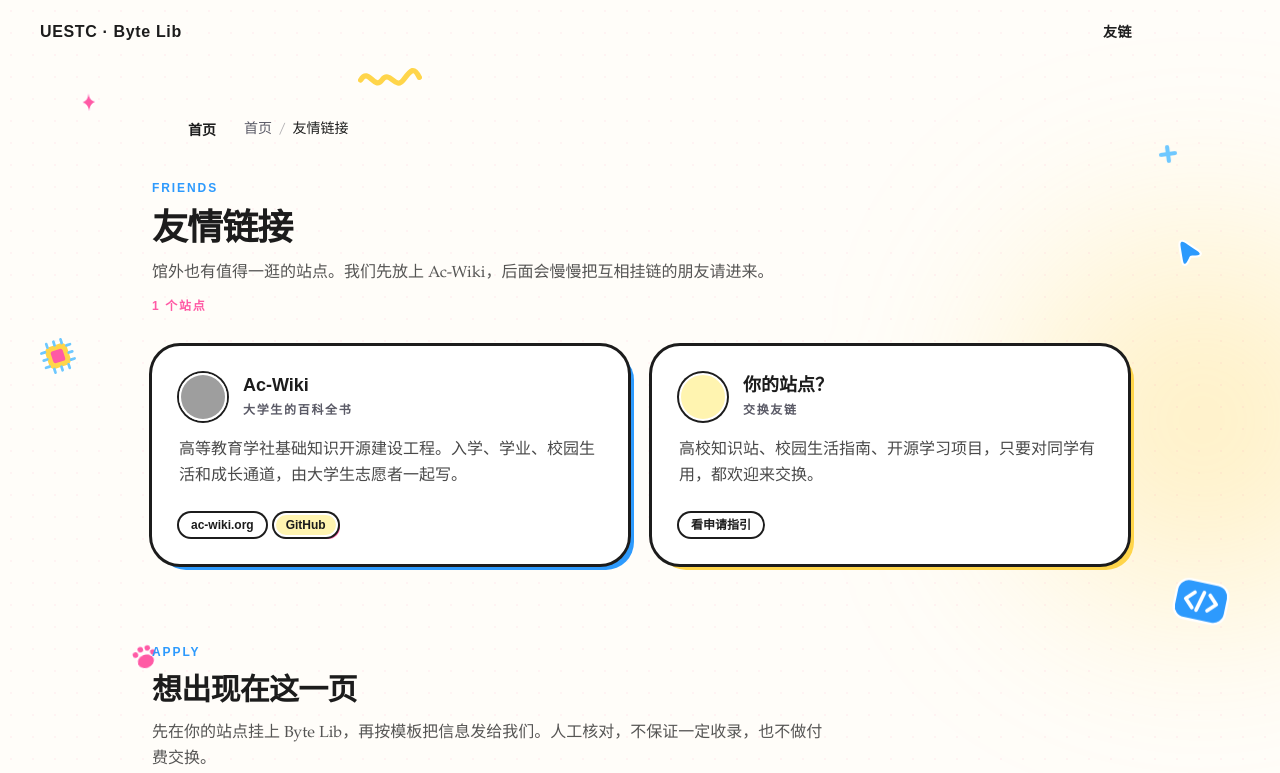
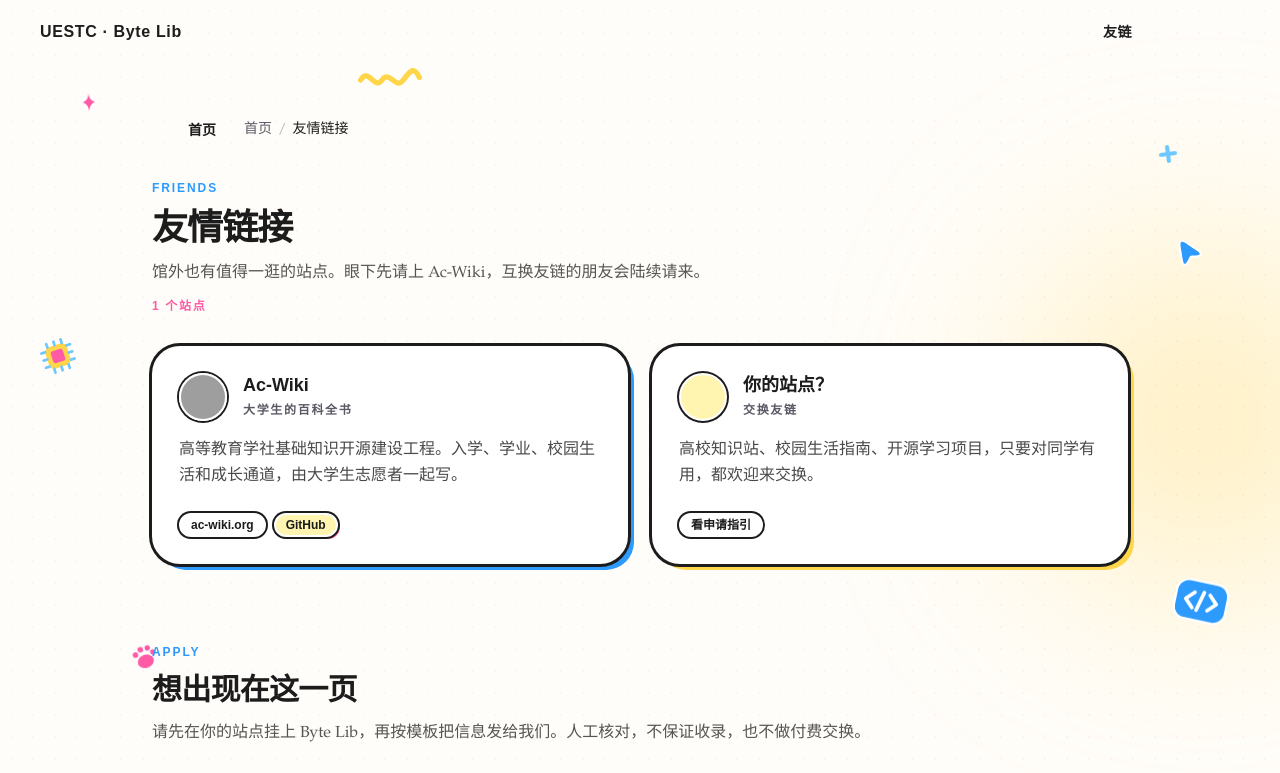
Before and after one commit to ZbWeR/byte-lib, a Next.js app: page /friends in a window 1280 px wide. Shown: the top 773 px of the page. Built offline with nearby package versions, Linux system fonts and the light colour scheme; grey boxes are pictures that could not be loaded; some icons are missing.

Commit message:
调整友链页文案，并把页头描述加宽到 max-w-3xl
友情链接页头和申请区改成更顺口的说法；同类描述栏宽度与分类页对齐。

Co-authored-by: 1641064392 <1641064392@qq.com>

```diff
--- a/components/friends/friends-view.tsx
+++ b/components/friends/friends-view.tsx
@@ -133,9 +133,9 @@ export function FriendsView() {
           FRIENDS
         </p>
         <h1 className="font-heading text-4xl tracking-tight">友情链接</h1>
-        <p className="max-w-2xl text-base leading-relaxed text-foreground/75">
-          馆外也有值得一逛的站点。我们先放上
-          Ac-Wiki，后面会慢慢把互相挂链的朋友请进来。
+        <p className="max-w-3xl text-base leading-relaxed text-foreground/75">
+          馆外也有值得一逛的站点。眼下先请上
+          Ac-Wiki，互换友链的朋友会陆续请来。
         </p>
         <p className="font-heading text-xs font-semibold tracking-[0.14em] text-sticker-pink uppercase">
           <span className="tabular-nums">{friends.length}</span> 个站点
@@ -188,9 +188,9 @@ export function FriendsView() {
           APPLY
         </p>
         <h2 className="font-heading text-3xl tracking-tight">想出现在这一页</h2>
-        <p className="max-w-2xl text-base leading-relaxed text-foreground/75">
-          先在你的站点挂上 Byte
-          Lib，再按模板把信息发给我们。人工核对，不保证一定收录，也不做付费交换。
+        <p className="max-w-3xl text-base leading-relaxed text-foreground/75">
+          请先在你的站点挂上 Byte
+          Lib，再按模板把信息发给我们。人工核对，不保证收录，也不做付费交换。
         </p>
       </div>
 
--- a/components/glossary/glossary-view.tsx
+++ b/components/glossary/glossary-view.tsx
@@ -61,7 +61,7 @@ export function GlossaryView() {
         GLOSSARY
       </p>
       <h1 className="mt-2 font-heading text-4xl tracking-tight">概念词典</h1>
-      <p className="mt-3 max-w-2xl text-base leading-relaxed text-foreground/75">
+      <p className="mt-3 max-w-3xl text-base leading-relaxed text-foreground/75">
         16
         个成电人天天挂在嘴边、却很少有人正式解释过的词。点开词条看完整说法，相关链接会把你送回对应分类。
       </p>
--- a/components/lab/link-card-lab.tsx
+++ b/components/lab/link-card-lab.tsx
@@ -59,7 +59,7 @@ export function LinkCardLab({ links }: LinkCardLabProps) {
         Lab · 不进主导航
       </p>
       <h1 className="mt-3 text-4xl tracking-tight">链接卡片</h1>
-      <p className="mt-3 max-w-2xl text-base leading-relaxed text-foreground/75">
+      <p className="mt-3 max-w-3xl text-base leading-relaxed text-foreground/75">
         分类页用的就是这张：两行标题，下面是文档简介，左下字数 / 阅读 /
         点赞，右下更新时间。
       </p>
```
